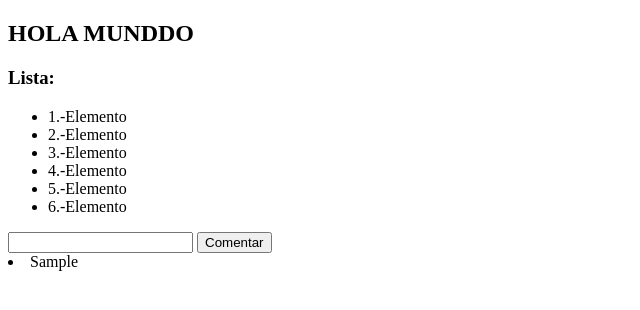
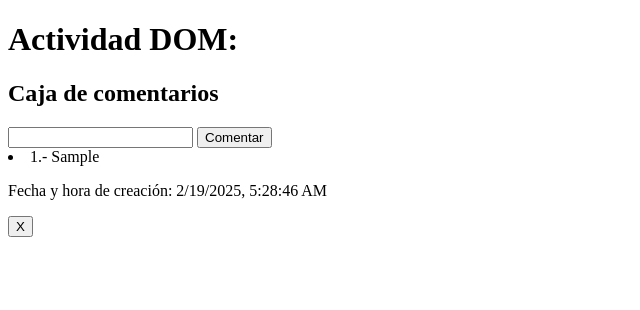
Before and after one commit to erickha16/web-e-js-desde-cero, a plain HTML site: page 5-DOM/index.html in a window 1280 px wide. Both pictures are taken after typing "Sample" into the empty fields and a click on the button "Comentar". Shown: the whole page, without its empty margins (0-640 px from the left). Drawn offline with Linux system fonts and the light colour scheme.

Commit message:
DOM-Actividad-Sin-estilo

```diff
--- /dev/null
+++ b/5-DOM/actividad.js
@@ -0,0 +1,127 @@
+/*
+Actividad:
+ + Crea una página con un formulario que tenga un campo de texto para el comentario y un botón para agregarlo.
+ + Cuando el usuario haga clic en el botón, el comentario debe aparecer en la página debajo del formulario.
+ + Los estudiantes pueden agregar un botón para eliminar comentarios si lo desean.
+ + Los comentarios deben aparecer junto con la fecha y hora de publicación. (opcional)
+
+*/
+//Capturamos los objetos
+const inputComment = document.getElementById("inputComentario");
+const btnComment = document.getElementsByTagName("button")[0]; //captura el primer button en caso de haber varios
+const boxComments = document.getElementsByClassName("comentarios")[0];
+
+//Creamos el array para almacenar los comnetarios
+let comentarios = [];
+//Creamos un array para almacenar las fechas y las horas de los comentarios
+let horarios = [];
+
+//fucnión para agregar comentarios v1
+
+/*
+let comentar = (event) => {
+  event.preventDefault(); //Previene el refresh de la página que trae por default del formulario
+  const fechaHora = new Date().toLocaleString(); //Fecha y hora del comentario
+  console.log(fechaHora);
+  let comentario = inputComment.value;
+
+  if (comentario === "") return; // Evitar comentarios vacíos
+
+  //Agregamos el comentario y la hora y fecha a sus respectivos array
+  comentarios.push(comentario);
+  horarios.push(fechaHora);
+
+  //Limpiamos el contenido de la caja de comentarios, ya que posteriormente se creó un for que agrega los elementos dentro del array. Si esta línea se omite, se repetirían varias vees los comentarios
+  boxComments.innerHTML = "";
+
+  //For para agregar el contenido del array a la caja de comentarios
+  for (let i = 0; i < comentarios.length; i++) {
+
+    //----- Old way
+    boxComments.innerHTML += `<li id="${i + 1}">${i + 1}.- ${
+      comentarios[i]
+    }.<p class="fehaHora">Fecha y hora de creación: ${
+      horarios[i]
+    }</p> <button class="eliminar" onclick="eliminarComentario()">X</button></li>`;
+
+
+
+    //------ New way ----- \\
+    //Creamos el elemento li que agregaremos
+    let li = document.createElement("li");
+    li.id = i + 1;
+    li.innerHTML = `${i + 1}.- ${comentarios[i]}
+       <p class="fechaHora">Fecha y hora de creación: ${horarios[i]}</p>`;
+
+    // Creamos el botón de eliminar
+    let btnEliminar = document.createElement("button");
+    btnEliminar.classList.add("eliminar");
+    btnEliminar.textContent("X");
+    //agregarmos el evento para eliminar el comentario:
+    btnEliminar.addEventListener("click", () => eliminarComentario(i));
+
+    //Agregamos el boton a li y depués li lo agregamos a boxcomment:
+    li.appendChild(btnEliminar);
+    boxComments.appendChild(li);
+  }
+
+  //Limpiamos el output
+  inputComment.value = "";
+};
+
+*/
+//fucnión para agregar comentarios v2 (Eficiente)
+let comentar = (event) => {
+  event.preventDefault(); //Previene el refresh de la página que trae por default del formulario
+  const fechaHora = new Date().toLocaleString(); //Fecha y hora del comentario
+  let comentario = inputComment.value;
+
+  if (comentario === "") return; // Evitar comentarios vacíos
+
+  //Agregamos el comentario y la hora y fecha a sus respectivos array
+  comentarios.push(comentario);
+  horarios.push(fechaHora);
+
+  //Llamamos a la función que renderiza la lista
+  renderizarLista();
+
+  //Limpiamos el output
+  inputComment.value = "";
+};
+
+//Función para eliminar comentarios
+function eliminarComentario(i) {
+  //Eliminar el elemento de los arrays
+  comentarios.splice(i, 1);
+  horarios.splice(i, 1);
+
+  //Volver a renderizar la lista
+  renderizarLista();
+}
+
+function renderizarLista() {
+  //Limpiamos el contenido de la caja de comentarios, ya que posteriormente se creó un for que agrega los elementos dentro del array. Si esta línea se omite, se repetirían varias vees los comentarios
+  boxComments.innerHTML = "";
+
+  //For para agregar el contenido del array a la caja de comentarios
+  for (let i = 0; i < comentarios.length; i++) {
+    //Creamos el elemento li que agregaremos
+    let li = document.createElement("li");
+    li.id = i + 1;
+    li.innerHTML = `${i + 1}.- ${comentarios[i]}
+         <p class="fechaHora">Fecha y hora de creación: ${horarios[i]}</p>`;
+
+    // Creamos el botón de eliminar
+    let btnEliminar = document.createElement("button");
+    btnEliminar.classList.add("eliminar");
+    btnEliminar.textContent = "X";
+    //agregarmos el evento para eliminar el comentario:
+    btnEliminar.addEventListener("click", () => eliminarComentario(i));
+
+    //Agregamos el boton a li y depués li lo agregamos a boxcomment:
+    li.appendChild(btnEliminar);
+    boxComments.appendChild(li);
+  }
+}
+
+btnComment.addEventListener("click", comentar);
--- a/5-DOM/index.html
+++ b/5-DOM/index.html
@@ -9,12 +9,12 @@
 </head>
 
 <body>
-
-    <h2 id="txt">HOLA MUNDDO</h2>
+    <h1>Actividad DOM:</h1>
+    <h2 id="txt">Caja de comentarios</h2>
     <!-- <button type="button" onclick="saludame()">Saludar</button> -->
     <!-- <button type="button" onclick="changeText()">Cambniar texto</button> -->
 
-    <section>
+    <!-- <section>
         <h3>Lista:</h3>
         <ul>
             <li class="list">1.-Elemento</li>
@@ -24,7 +24,7 @@
             <li class="list">5.-Elemento</li>
             <li class="list">6.-Elemento</li>
         </ul>
-    </section>
+    </section> -->
 
     <section class="cajaComentarios">
         <form action="">
@@ -32,11 +32,11 @@
             <button>Comentar</button>
         </form>
         <div class="comentarios">
-
         </div>
     </section>
 
-    <script src="./app.js"></script>
+    <!-- <script src="./app.js"></script> -->
+    <script src="./actividad.js"></script>
 </body>
 
 </html>
```
